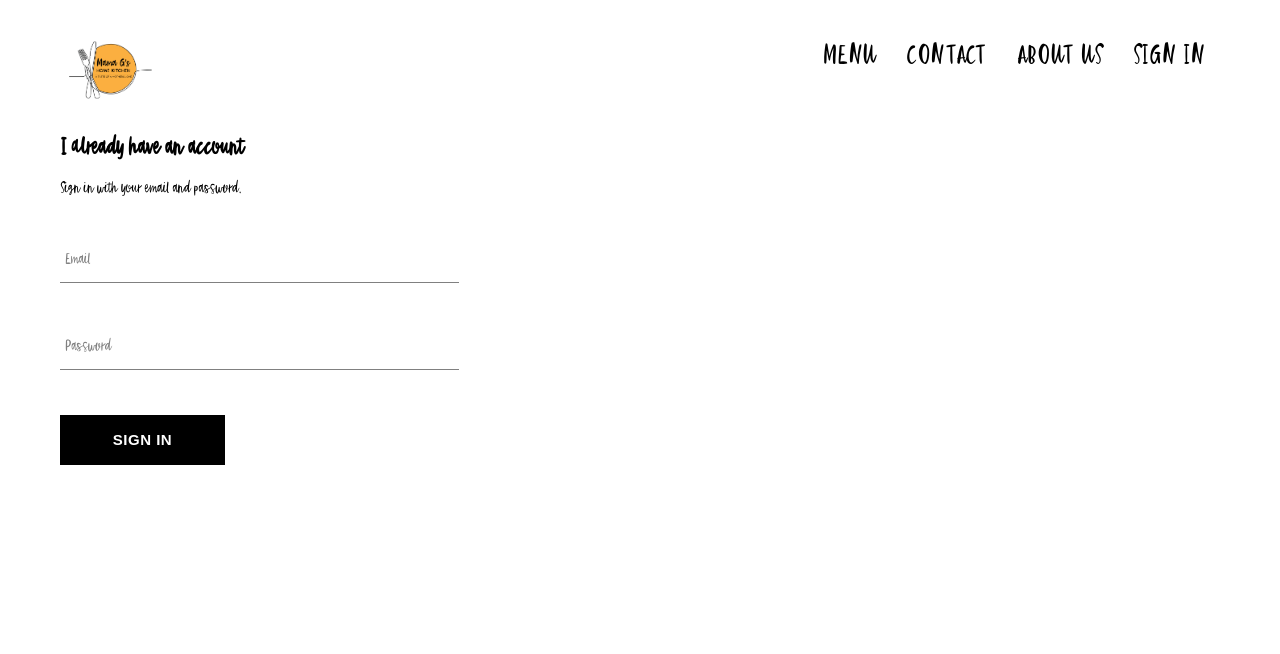
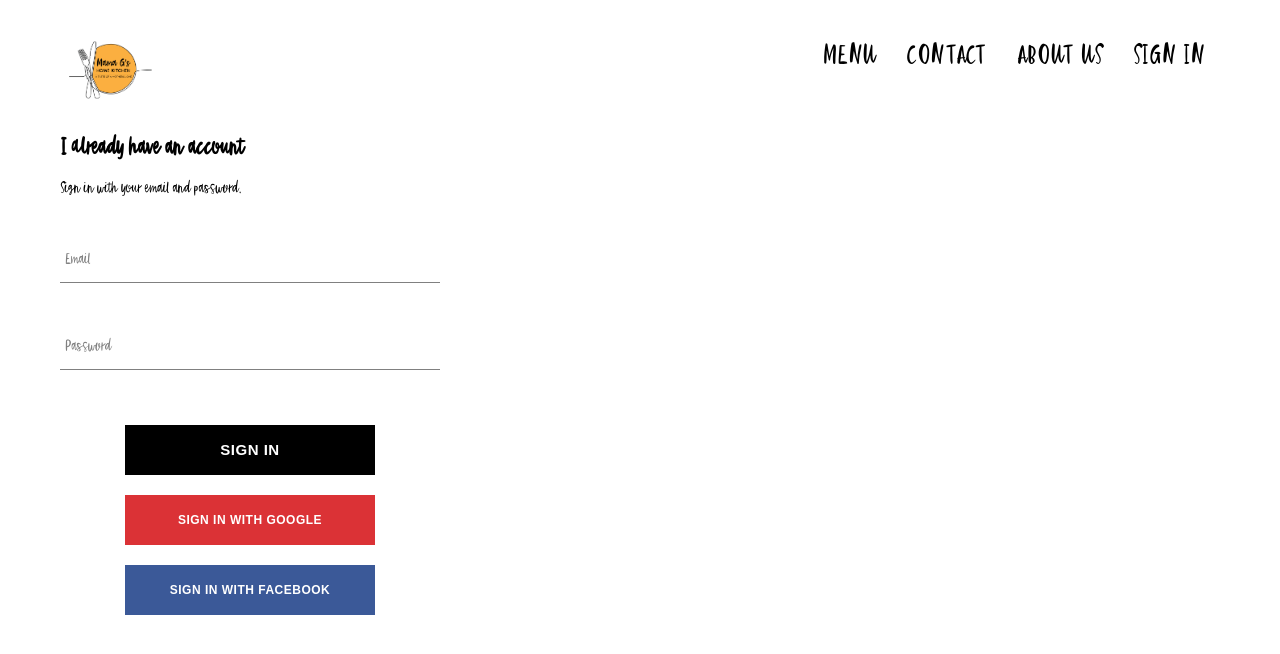
Before and after one commit to GuichoEstrada/Mama-G-s-Home-Kitchen, a React (Create React App) app: page /signin in a window 1280 px wide. Shown: the top 654 px of the page. Built offline with nearby package versions, Linux system fonts and the light colour scheme; no server answers.

Commit message:
add Google and Facebook SIgn-in using Firebase

```diff
--- a/package.json
+++ b/package.json
@@ -3,9 +3,14 @@
   "version": "0.1.0",
   "private": true,
   "dependencies": {
+    "@fortawesome/fontawesome-svg-core": "^1.2.29",
+    "@fortawesome/free-brands-svg-icons": "^5.13.1",
+    "@fortawesome/free-solid-svg-icons": "^5.13.1",
+    "@fortawesome/react-fontawesome": "^0.1.11",
     "@testing-library/jest-dom": "^4.2.4",
     "@testing-library/react": "^9.3.2",
     "@testing-library/user-event": "^7.1.2",
+    "firebase": "^7.15.5",
     "node-sass": "^4.14.1",
     "react": "^16.13.1",
     "react-dom": "^16.13.1",
--- a/src/App.css
+++ b/src/App.css
@@ -7,3 +7,7 @@ body {
     font-family: "HelloAgnes";
     padding: 20px 60px;
 }
+
+* {
+    box-sizing: border-box;
+}
--- a/src/App.js
+++ b/src/App.js
@@ -5,12 +5,37 @@ import HomePage from './pages/homepage/homepage.component';
 import MenuPage from './pages/menupage/menupage.component';
 import SignInAndSignUp from './pages/sign-in-and-sign-up/sign-in-and-sign-up.components';
 import Header from './components/header/header.component';
+
+import {auth} from './firebase/firebase.utils';
+
 import './App.css';
+import './components/fontawesome-icons/fontawesome-icons.component';
 
-function App() {
+class App extends React.Component {
+  constructor(props) {
+    super(props);
+
+    this.state = {
+      currentUser:null
+    }
+  }
+
+  unsubscribeFromAuth = null;
+
+  componentDidMount() {
+    this.unsubscribeFromAuth = auth.onAuthStateChanged(user => {
+      this.setState({currentUser: user});
+    })
+  }
+
+  componentWillUnmount() {
+    this.unsubscribeFromAuth();
+  }
+
+  render() {
     return (
       <div>
-      <Header/>
+        <Header currentUser={this.state.currentUser}/>
         <Switch>
           <Route exact path='/' component={HomePage} />
           <Route path='/menu' component={MenuPage} />
@@ -20,4 +45,6 @@ function App() {
     );
   }
 
+}
+
 export default App;
--- a/src/components/custom-button/custom-button.styles.scss
+++ b/src/components/custom-button/custom-button.styles.scss
@@ -1,10 +1,11 @@
 .custom-button {
     min-width: 165px;
-    width: auto;
+    width: 250px;
     height: 50px;
     letter-spacing: 0.5px;
     line-height: 50px;
     padding: 0 35px 0 35px;
+    margin: 10px;
     font-size: 15px;
     background-color: black;
     color: white;
--- /dev/null
+++ b/src/components/fontawesome-icons/fontawesome-icons.component.jsx
@@ -0,0 +1,4 @@
+import { library } from '@fortawesome/fontawesome-svg-core'
+import {fab, faGoogle, faFacebookSquare } from '@fortawesome/free-brands-svg-icons'
+
+library.add(faGoogle, faFacebookSquare);
--- a/src/components/header/header.component.jsx
+++ b/src/components/header/header.component.jsx
@@ -1,10 +1,11 @@
 import React from 'react';
 import {Link} from 'react-router-dom';
+import {auth} from '../../firebase/firebase.utils';
 import {ReactComponent as Logo} from '../../assets/logo.svg';
 
 import './header.styles.scss'
 
-const Header = () => (
+const Header = ({currentUser}) => (
     <div className='header'>
         <Link className='logo-container' to='/'>
             <Logo className='logo' width='100px' height='100px'/>
@@ -13,7 +14,12 @@ const Header = () => (
             <Link className='option' to='/menu'>MENU</Link>
             <Link className='option' to='/contact'>CONTACT</Link>
             <Link className='option' to='/abotus'>ABOUT US</Link>
-            <Link className='option' to='/signin'>SIGN IN</Link>
+            {
+                currentUser ?
+                <div className='option' onClick={()=> auth.signOut()}>SIGN OUT</div>
+                :
+                <Link className='option' to='/signin'>SIGN IN</Link>
+            }
         </div>
     </div>
 )
--- a/src/components/header/header.styles.scss
+++ b/src/components/header/header.styles.scss
@@ -22,6 +22,7 @@
         text-decoration: none;
         color: #000;
         font-size: 28px;
+        cursor: pointer;
       }
     }
   }
--- a/src/components/sign-in/sign-in.components.jsx
+++ b/src/components/sign-in/sign-in.components.jsx
@@ -2,7 +2,11 @@ import React from 'react';
 import FormInput from '../../components/form-input/form-input.component';
 import CustomButton from '../../components/custom-button/custom-button.component';
 
+import { signInWithGoogle } from '../../firebase/firebase.utils';
+import { signInWithFacebook } from '../../firebase/firebase.utils';
+
 import './sign-in.styles.scss';
+import {FontAwesomeIcon} from '@fortawesome/react-fontawesome';
 
 class SignIn extends React.Component {
     constructor(props) {
@@ -48,7 +52,12 @@ class SignIn extends React.Component {
                         handleChange={this.handleChange}
                         required
                     />
-                    <CustomButton type='submit'>SIGN IN</CustomButton>
+                    <div className='buttons'>
+                        <CustomButton type='submit'>SIGN IN</CustomButton>
+                        <CustomButton className='signin-google' onClick={signInWithGoogle}><span><FontAwesomeIcon icon='facebook-square'/></span>SIGN IN WITH GOOGLE</CustomButton>
+                        <CustomButton className='signin-facebook' onClick={signInWithFacebook}>SIGN IN WITH FACEBOOK</CustomButton>
+                    </div>
+
                 </form>
 
             </div>
--- a/src/components/sign-in/sign-in.styles.scss
+++ b/src/components/sign-in/sign-in.styles.scss
@@ -1,9 +1,64 @@
 .sign-in {
-    width: 30vw;
+    width: 380px;
     display: flex;
     flex-direction: column;
 
     .title {
         margin: 10px 0;
     }
+
+    .buttons {
+        display: flex;
+        flex-wrap: wrap;
+        justify-content: center;
+    }
+
+    .signin-google {
+        min-width: 165px;
+        width: 250px;
+        height: 50px;
+        letter-spacing: 0.5px;
+        line-height: 50px;
+        padding: 0 35px 0 35px;
+        margin: 10px;
+        font-size: 12px;
+        background-color: black;
+        color: white;
+        text-transform: uppercase;
+        // font-family: 'Open Sans Condensed';
+        font-weight: bolder;
+        border: none;
+        cursor: pointer;
+        background-color: #db3236;
+
+        &:hover {
+            background-color: white;
+            color: #db3236;
+            border: 1px solid #db3236;
+        }
+    }
+    .signin-facebook {
+        min-width: 165px;
+        width: 250px;
+        height: 50px;
+        letter-spacing: 0.5px;
+        line-height: 50px;
+        padding: 0 35px 0 35px;
+        margin: 10px;
+        font-size: 12px;
+        background-color: black;
+        color: white;
+        text-transform: uppercase;
+        // font-family: 'Open Sans Condensed';
+        font-weight: bolder;
+        border: none;
+        cursor: pointer;
+        background-color: #3b5998;
+
+        &:hover {
+            background-color: white;
+            color: #3b5998;
+            border: 1px solid #3b5998;
+        }
+    }
 }
--- /dev/null
+++ b/src/firebase/firebase.utils.js
@@ -0,0 +1,36 @@
+import firebase from 'firebase/app';
+import 'firebase/firestore';
+import 'firebase/auth';
+
+const config = {
+        apiKey: "AIzaSyDy6XDyFBEZVRjB90GHau1AyGe6dUWzJAM",
+        authDomain: "mama-g-db.firebaseapp.com",
+        databaseURL: "https://mama-g-db.firebaseio.com",
+        projectId: "mama-g-db",
+        storageBucket: "mama-g-db.appspot.com",
+        messagingSenderId: "708201919839",
+        appId: "1:708201919839:web:110d225bc3018eb67072ea",
+        measurementId: "G-YTTCJ13RS3"
+      };
+
+firebase.initializeApp(config);
+
+export const auth = firebase.auth();
+export const firestore = firebase.firestore();
+
+const provider = new firebase.auth.GoogleAuthProvider();
+provider.setCustomParameters({
+    prompt: 'select_account'
+});
+export const signInWithGoogle = () => auth.signInWithPopup(provider);
+
+
+
+const provider2 = new firebase.auth.FacebookAuthProvider();
+provider2.setCustomParameters({
+  prompt: 'select_account'
+});
+export const signInWithFacebook = () => auth.signInWithPopup(provider2);
+
+
+export default firebase;
```
Also changed, not shown: 1 other file (tests, documents, lock files or other folders). Lines whose indentation alone changed are shown as unchanged.
